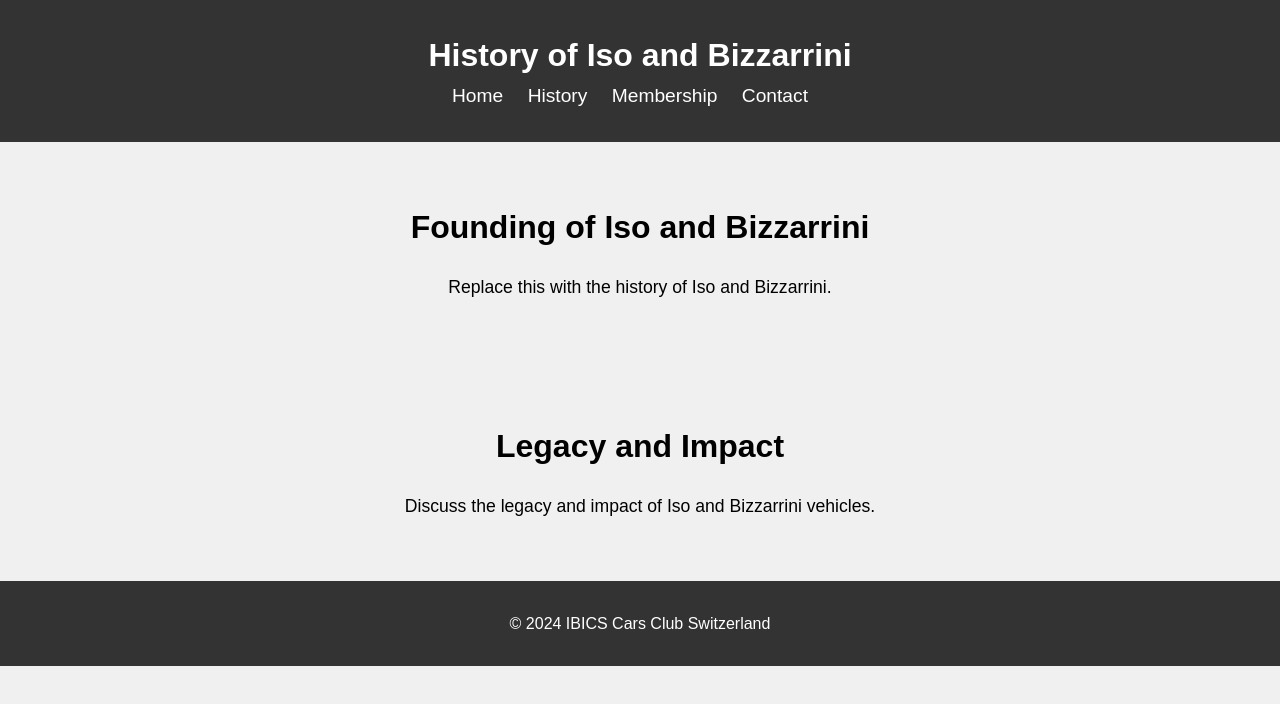
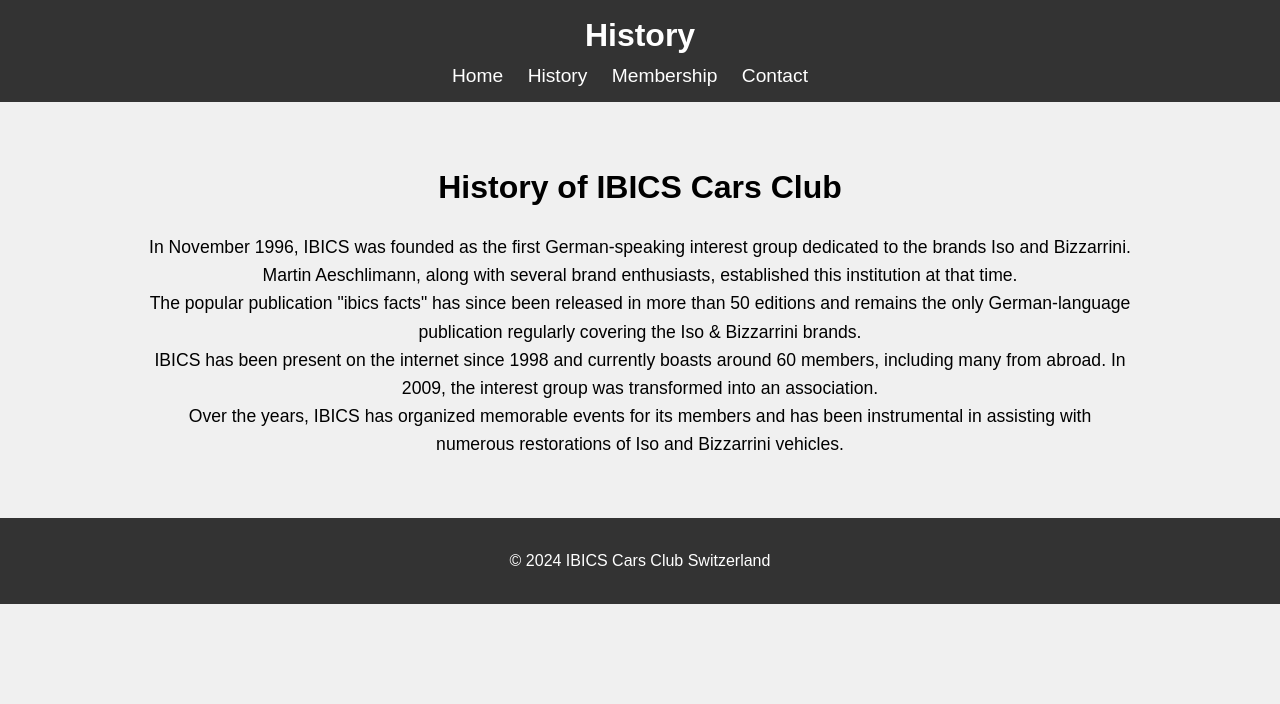
Before and after one commit to theJules13/ibics-cars-club, a plain HTML site: page history.html in a window 1280 px wide. Drawn offline with Linux system fonts and the light colour scheme.

Commit message:
Update history.html

```diff
--- a/history.html
+++ b/history.html
@@ -3,13 +3,12 @@
 <head>
     <meta charset="UTF-8">
     <meta name="viewport" content="width=device-width, initial-scale=1.0">
-    <title>History of Iso and Bizzarrini</title>
-    <link rel="stylesheet" href="styles.css"> <!-- Link to your CSS file -->
+    <title>History - IBICS Cars Club Switzerland</title>
+    <link rel="stylesheet" href="styles.css">
 </head>
 <body>
     <header>
-        <div class="container">
-            <h1>History of Iso and Bizzarrini</h1>
+        <h1>History</h1>
         <nav>
             <ul>
                 <li><a href="index.html">Home</a></li>
@@ -18,20 +17,18 @@
                 <li><a href="contact.html">Contact</a></li>
             </ul>
         </nav>
-        </div>
     </header>
 
-    <section id="founding" class="section">
+    <section id="history" class="section">
         <div class="container">
-            <h2>Founding of Iso and Bizzarrini</h2>
-            <p>Replace this with the history of Iso and Bizzarrini.</p>
-        </div>
-    </section>
+            <h2>History of IBICS Cars Club</h2>
+            <p>In November 1996, IBICS was founded as the first German-speaking interest group dedicated to the brands Iso and Bizzarrini. Martin Aeschlimann, along with several brand enthusiasts, established this institution at that time.</p>
 
-    <section id="legacy" class="section">
-        <div class="container">
-            <h2>Legacy and Impact</h2>
-            <p>Discuss the legacy and impact of Iso and Bizzarrini vehicles.</p>
+            <p>The popular publication "ibics facts" has since been released in more than 50 editions and remains the only German-language publication regularly covering the Iso & Bizzarrini brands.</p>
+
+            <p>IBICS has been present on the internet since 1998 and currently boasts around 60 members, including many from abroad. In 2009, the interest group was transformed into an association.</p>
+
+            <p>Over the years, IBICS has organized memorable events for its members and has been instrumental in assisting with numerous restorations of Iso and Bizzarrini vehicles.</p>
         </div>
     </section>
 
```
Lines whose indentation alone changed are shown as unchanged.
